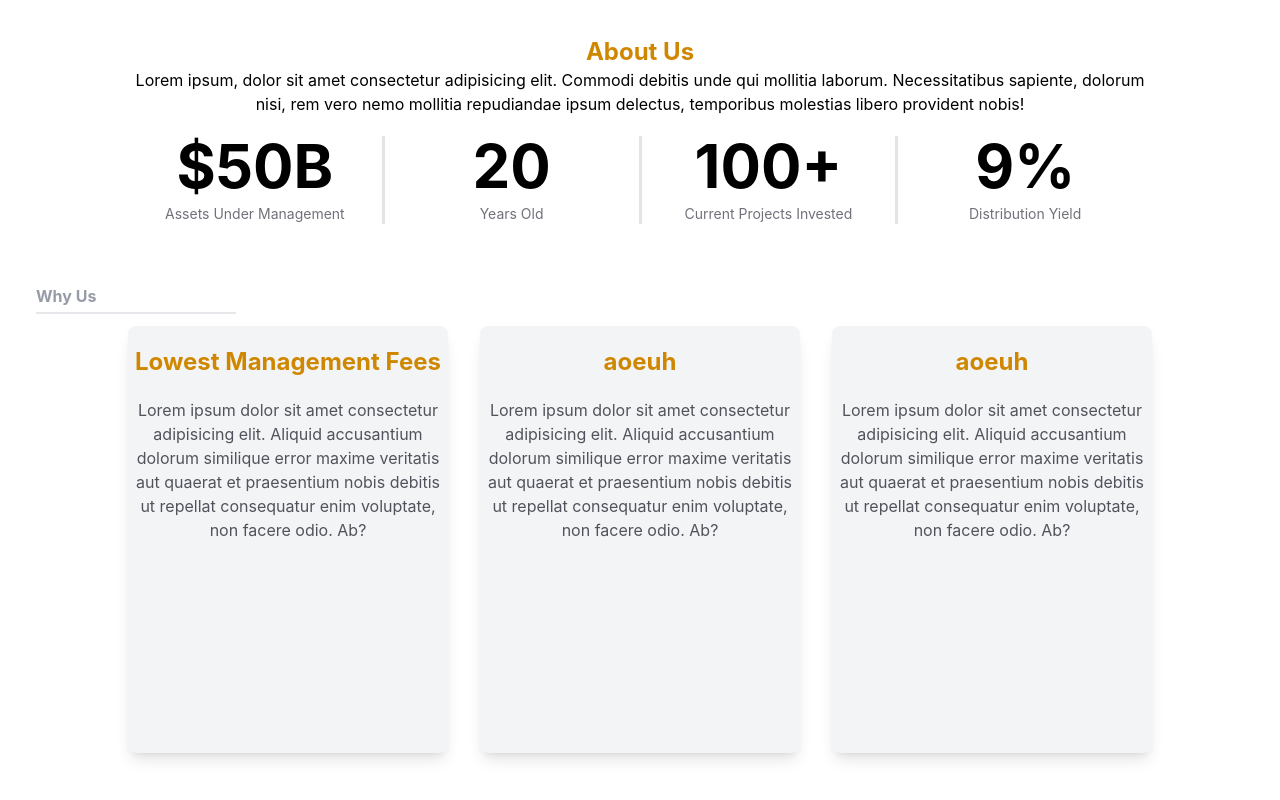
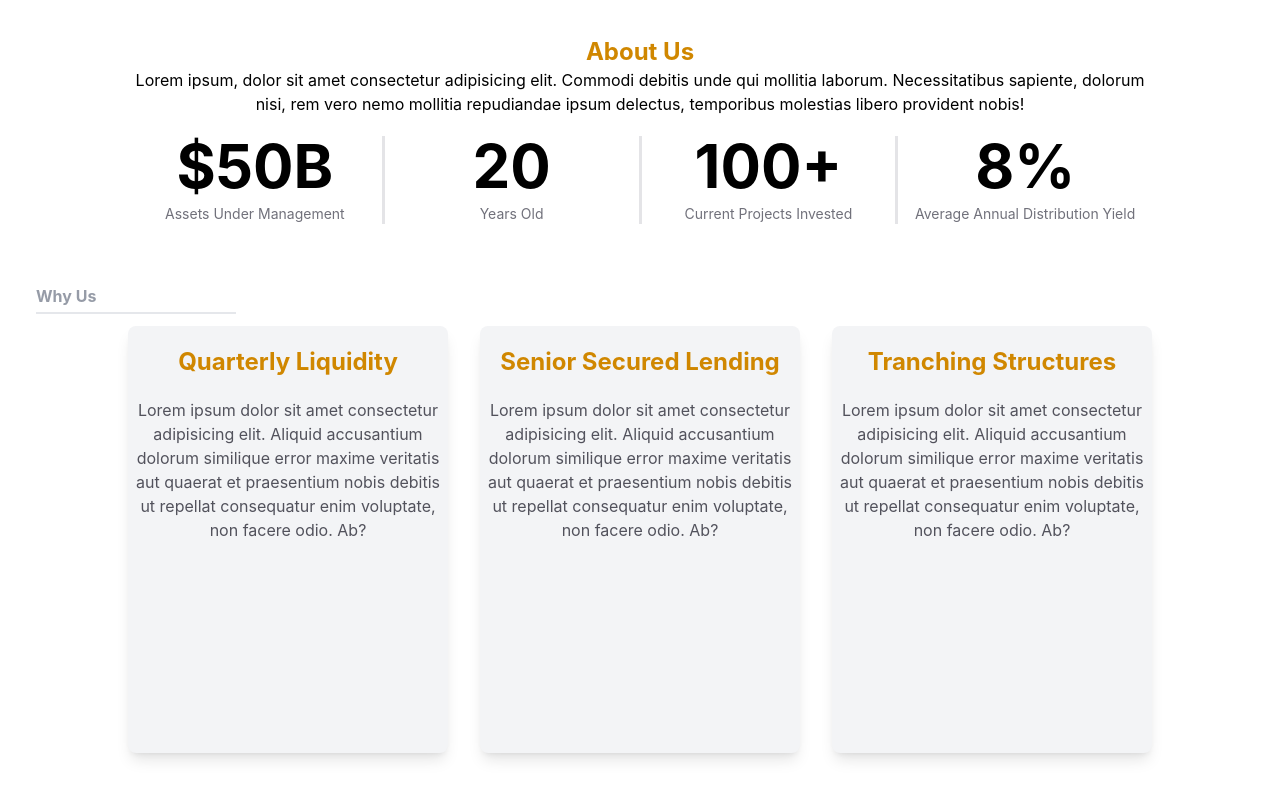
Before and after one commit to Wilozz/Fund-Website-Template, a React (Vite) app: page / in a window 1280 px wide. Shown: the part 860-1660 px from the top of the page. Built offline with nearby package versions, Linux system fonts and the light colour scheme.

Commit message:
Fixed some of the criteria

```diff
--- a/src/pages/AboutUs.tsx
+++ b/src/pages/AboutUs.tsx
@@ -19,8 +19,8 @@ export function AboutUs() {
                     <p className="mt-2 text-zinc-500 text-sm">Current Projects Invested</p>
                 </div>
                 <div className="flex-1 py-6 sm:py-0 text-center">
-                    <p className="text-6xl font-bold">9%</p>
-                    <p className="mt-2 text-zinc-500 text-sm">Distribution Yield</p>
+                    <p className="text-6xl font-bold">8%</p>
+                    <p className="mt-2 text-zinc-500 text-sm">Average Annual Distribution Yield</p>
                 </div>
             </div>
 
@@ -30,15 +30,15 @@ export function AboutUs() {
             </div>
             <div className="max-w-5xl mx-auto grid grid-cols-1 sm:grid-cols-3 gap-8 py-2">
                 <div className="aspect-3/4 bg-gray-100 rounded-lg shadow-lg flex flex-col justify-start items-center text-center">
-                    <h1 className="py-5 text-yellow-600 font-bold text-2xl">Lowest Management Fees</h1>
+                    <h1 className="py-5 text-yellow-600 font-bold text-2xl">Quarterly Liquidity</h1>
                     <p className="text-zinc-600">Lorem ipsum dolor sit amet consectetur adipisicing elit. Aliquid accusantium dolorum similique error maxime veritatis aut quaerat et praesentium nobis debitis ut repellat consequatur enim voluptate, non facere odio. Ab?</p>
                 </div>
                 <div className="aspect-3/4 bg-gray-100 rounded-lg shadow-lg flex flex-col justify-start items-center text-center">
-                    <h1 className="py-5 text-yellow-600 font-bold text-2xl">aoeuh</h1>
+                    <h1 className="py-5 text-yellow-600 font-bold text-2xl">Senior Secured Lending</h1>
                     <p className="text-zinc-600">Lorem ipsum dolor sit amet consectetur adipisicing elit. Aliquid accusantium dolorum similique error maxime veritatis aut quaerat et praesentium nobis debitis ut repellat consequatur enim voluptate, non facere odio. Ab?</p>
                 </div>
                 <div className="aspect-3/4 bg-gray-100 rounded-lg shadow-lg flex flex-col justify-start items-center text-center">
-                    <h1 className="py-5 text-yellow-600 font-bold text-2xl">aoeuh</h1>
+                    <h1 className="py-5 text-yellow-600 font-bold text-2xl">Tranching Structures</h1>
                     <p className="text-zinc-600">Lorem ipsum dolor sit amet consectetur adipisicing elit. Aliquid accusantium dolorum similique error maxime veritatis aut quaerat et praesentium nobis debitis ut repellat consequatur enim voluptate, non facere odio. Ab?</p>
                 </div>
             </div>
--- a/src/pages/HomePage.tsx
+++ b/src/pages/HomePage.tsx
@@ -1,24 +1,13 @@
-import { ProjectCarousel } from "../components/ProjectCarousel"
 import { AboutUs } from "./AboutUs"
+import { Projects } from "./Projects"
 import { TitlePage } from "./TitlePage"
 
 export function HomePage() {
     return (
         <div>
             <TitlePage/>
-
-            {/* About us section */}
             <AboutUs/>
-
-            <section className="h-screen ">
-                <div className="px-5 pt-30 text-start mx-auto">
-                    <h1 className="text-base font-bold text-gray-500 opacity-70">Our Projects</h1>
-                    <hr className="w-50 border-t-2 border-gray-200 my-1"/>
-                </div>
-                <div className="py-20">
-                <ProjectCarousel/>
-                </div>
-            </section>
+            <Projects/>
         </div>
     )
 }
--- /dev/null
+++ b/src/pages/Projects.tsx
@@ -0,0 +1,15 @@
+import { ProjectCarousel } from "../components/ProjectCarousel"
+
+export function Projects() {
+    return (
+        <section className="h-screen ">
+            <div className="px-5 pt-30 text-start mx-auto">
+                <h1 className="text-base font-bold text-gray-500 opacity-70">Our Projects</h1>
+                <hr className="w-50 border-t-2 border-gray-200 my-1"/>
+            </div>
+            <div className="py-20">
+            <ProjectCarousel/>
+            </div>
+        </section>
+    )
+}
```
